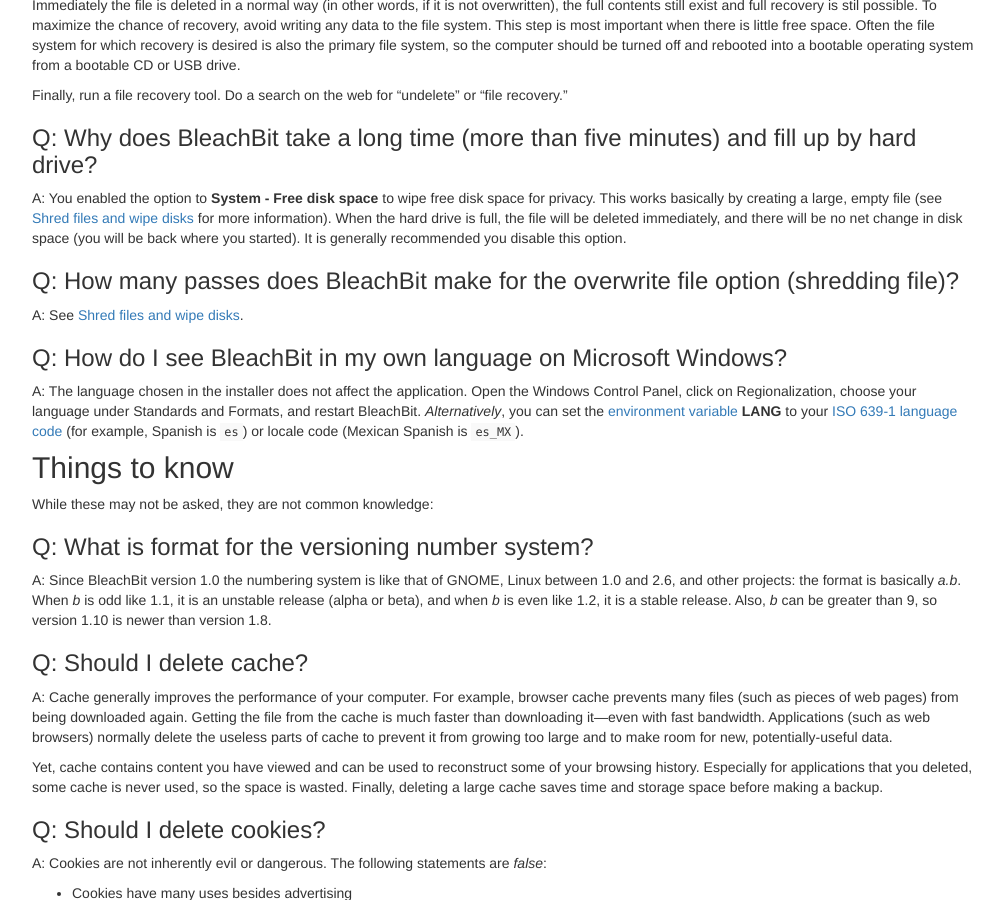
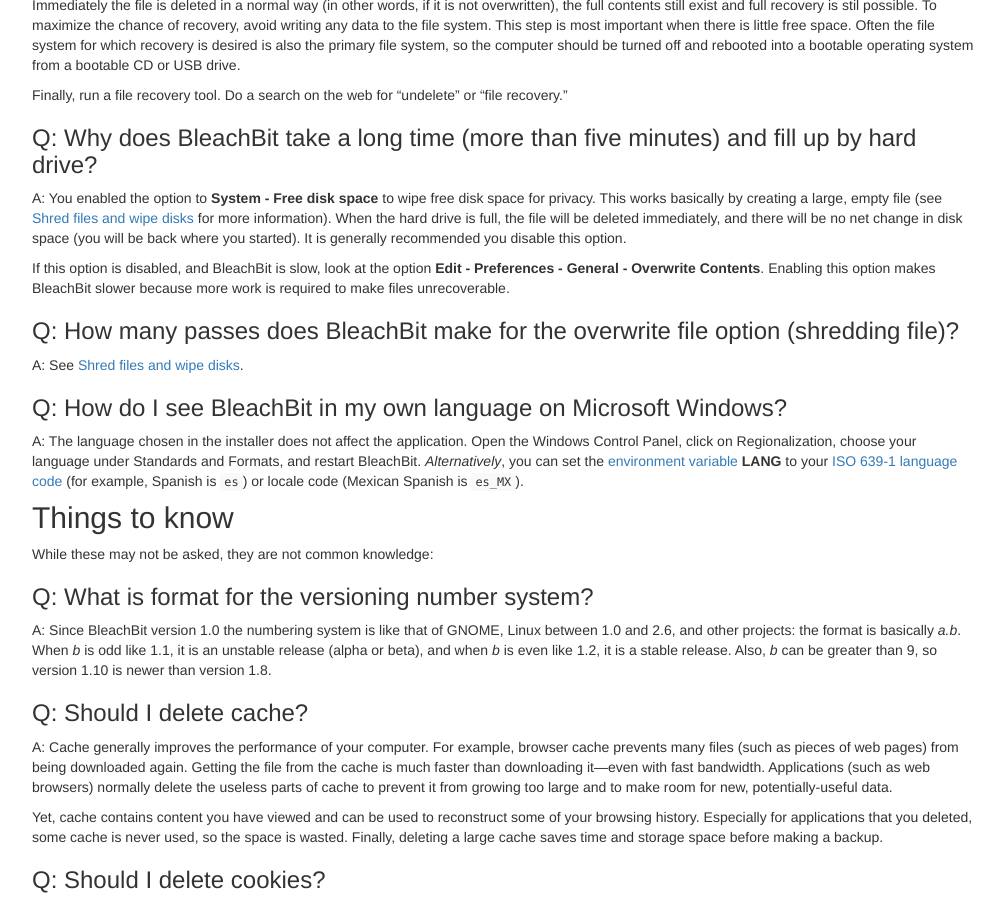
Before and after one commit to bleachbit/docs, a Jekyll site: the page built from _posts/2015-09-25-frequently-asked-questions.md, in a window 1280 px wide and 900 px high, scrolled down 885 px. Shown: the whole window, without its empty margins (233-1237 px from the left). Built offline with Jekyll 4.4.1, drawn with Linux system fonts in a browser that asks for light colours.

Commit message:
Elaborate on speed

```diff
--- a/_posts/2015-09-25-frequently-asked-questions.md
+++ b/_posts/2015-09-25-frequently-asked-questions.md
@@ -39,6 +39,7 @@
 ### Q: Why does BleachBit take a long time (more than five minutes) and fill up by hard drive?
 A: You enabled the option to **System - Free disk space** to wipe free disk space for privacy. This works basically by creating a large, empty file (see [Shred files and wipe disks](/documentation/shred-files-wipe-disk) for more information). When the hard drive is full, the file will be deleted immediately, and there will be no net change in disk space (you will be back where you started). It is generally recommended you disable this option.
 
+If this option is disabled, and BleachBit is slow, look at the option **Edit - Preferences - General - Overwrite Contents**. Enabling this option makes BleachBit slower because more work is required to make files unrecoverable.
 
 ### Q: How many passes does BleachBit make for the overwrite file option (shredding file)?
 A: See [Shred files and wipe disks](/doc/shred-files-and-wipe-disks.html).
```
